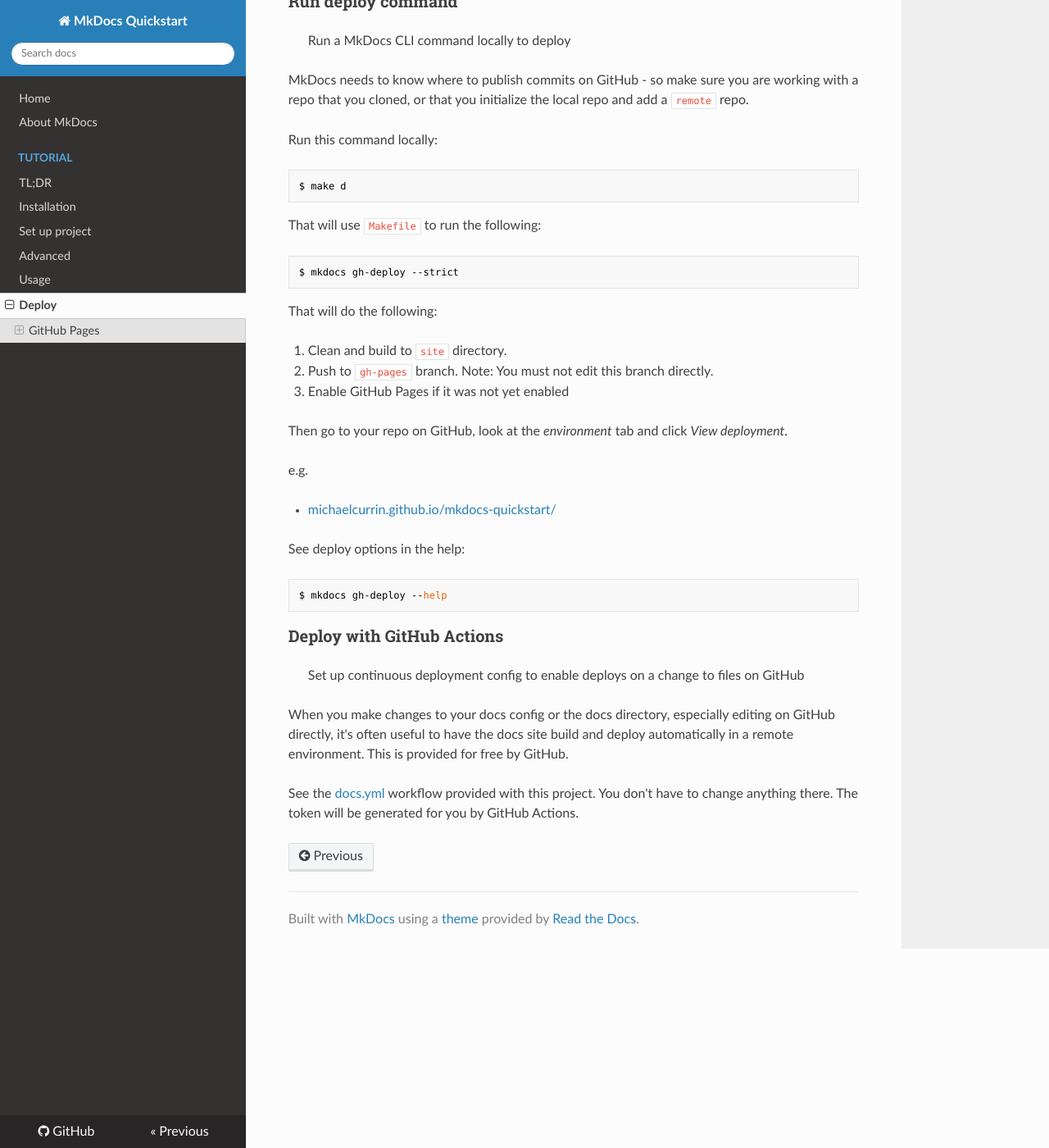
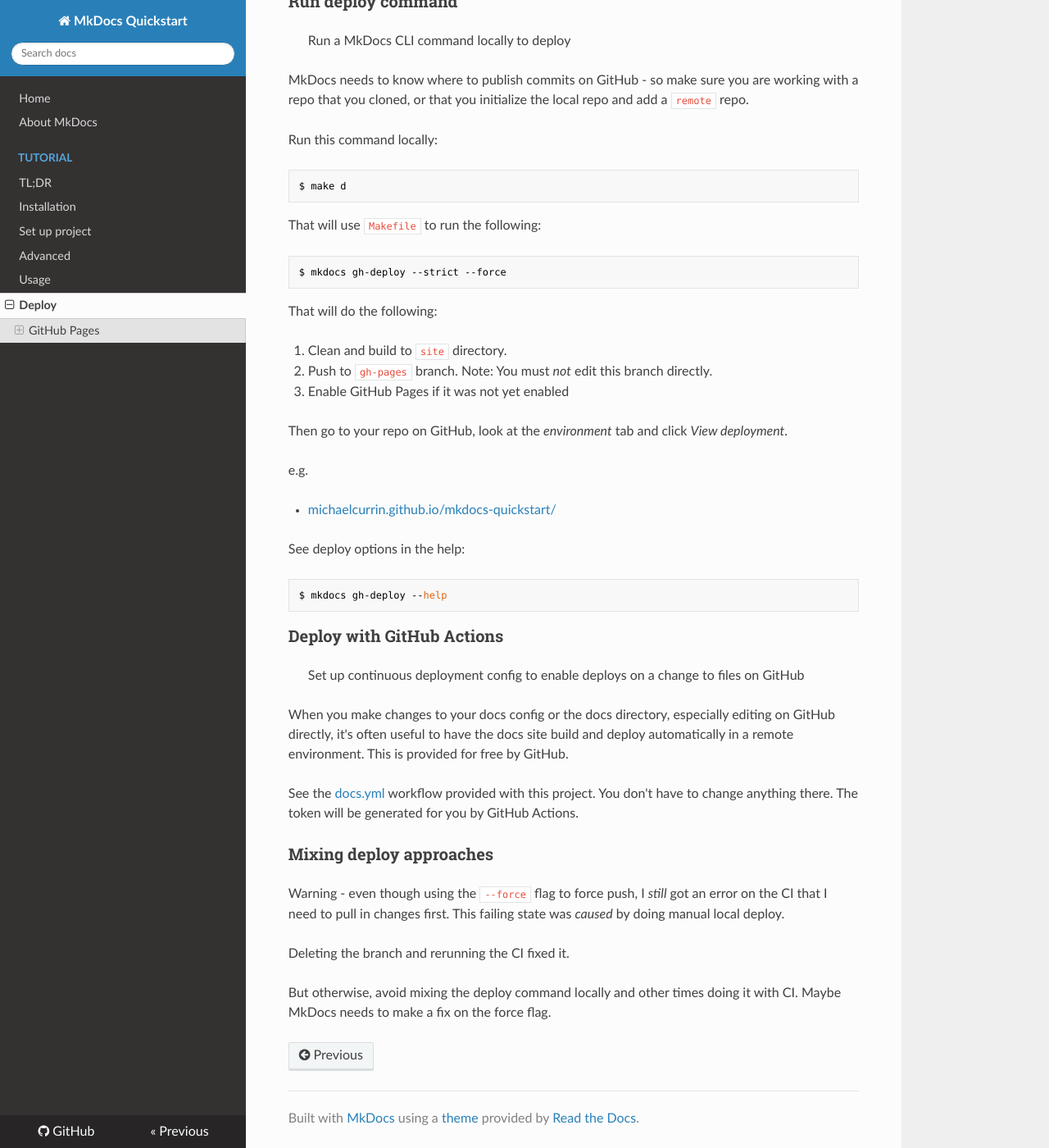
Before and after one commit to MichaelCurrin/mkdocs-quickstart, an MkDocs documentation site: the page built from docs/docs/tutorial/deploy.md, in a window 1280 px wide and 1400 px high, scrolled down 588 px. Shown: the whole window at 82% size. Built offline with MkDocs 1.6.1, drawn with Linux system fonts in a browser that asks for light colours; nearby versions of some CDN libraries.

Commit message:
docs: update deploy.md

````diff
--- a/docs/docs/tutorial/deploy.md
+++ b/docs/docs/tutorial/deploy.md
@@ -29,13 +29,13 @@
 That will use `Makefile` to run the following:
 
 ```sh
-$ mkdocs gh-deploy --strict
+$ mkdocs gh-deploy --strict --force
 ```
 
 That will do the following:
 
 1. Clean and build to `site` directory.
-2. Push to `gh-pages` branch. Note: You must not edit this branch directly.
+2. Push to `gh-pages` branch. Note: You must _not_ edit this branch directly.
 3. Enable GitHub Pages if it was not yet enabled
 
 Then go to your repo on GitHub, look at the *environment* tab and click _View deployment_.
@@ -56,3 +56,11 @@
 When you make changes to your docs config or the docs directory, especially editing on GitHub directly, it's often useful to have the docs site build and deploy automatically in a remote environment. This is provided for free by GitHub.
 
 See the [docs.yml](https://github.com/MichaelCurrin/mkdocs-quickstart/blob/master/.github/workflows/docs.yml) workflow provided with this project. You don't have to change anything there. The token will be generated for you by GitHub Actions.
+
+### Mixing deploy approaches
+
+Warning - even though using the `--force` flag to force push, I _still_ got an error on the CI that I need to pull in changes first. This failing state was _caused_ by doing manual local deploy.
+
+Deleting the branch and rerunning the CI fixed it.
+
+But otherwise, avoid mixing the deploy command locally and other times doing it with CI. Maybe MkDocs needs to make a fix on the force flag.
````
